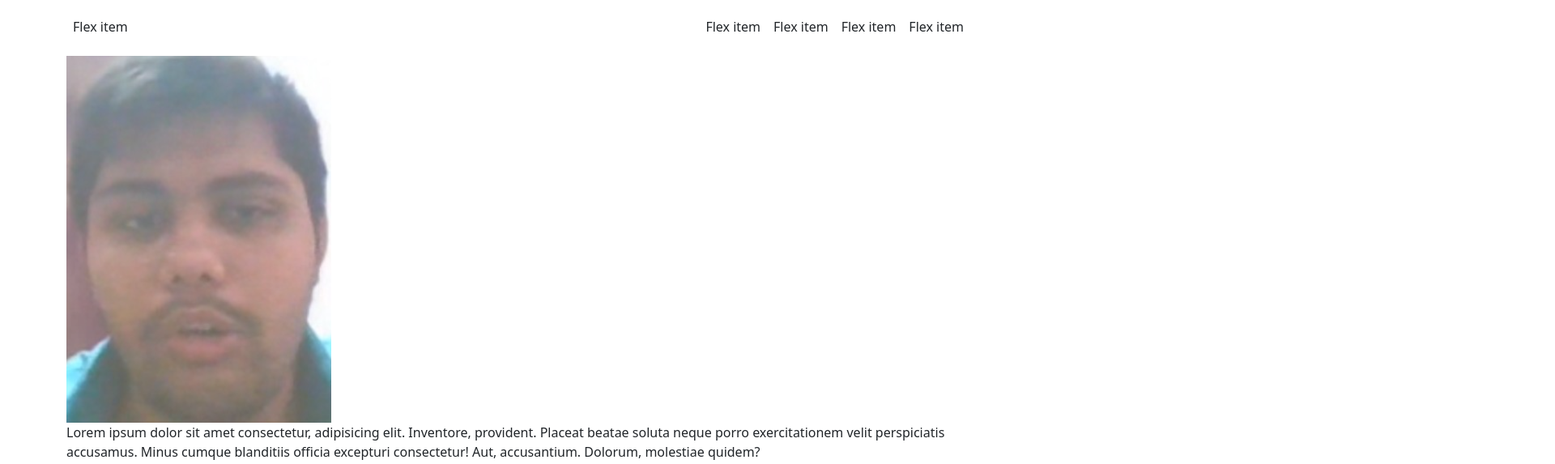
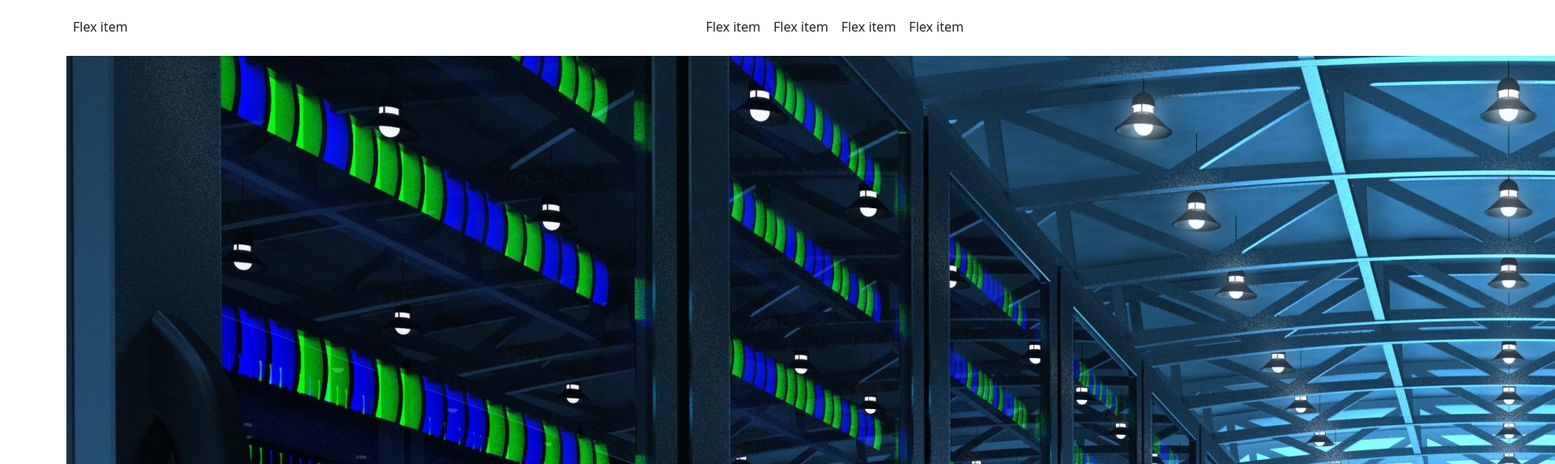
Before and after one commit to SuryaV-02/learning-bootstrap, a plain HTML site: page index.html in a window 1280 px wide. Shown: the part 1080-1653 px from the top of the page at 81% size, 1920 px wide, since content can reach past the window. Drawn offline with nearby package versions, Linux system fonts and the light colour scheme.

Commit message:
Image rectified

```diff
--- a/index.html
+++ b/index.html
@@ -231,7 +231,7 @@
 
     <div class="container">
         <div class="media">
-            <img src="./image.png" alt="Super man">
+            <img src="./image.jpg" alt="Super man">
             <div class="media-body">
                 Lorem ipsum dolor sit amet consectetur, adipisicing elit. Inventore, provident. Placeat beatae soluta neque porro exercitationem velit perspiciatis accusamus. Minus cumque blanditiis officia excepturi consectetur! Aut, accusantium. Dolorum, molestiae quidem?
             </div>
```
Also changed, not shown: image.jpg (added), image.png (deleted).
